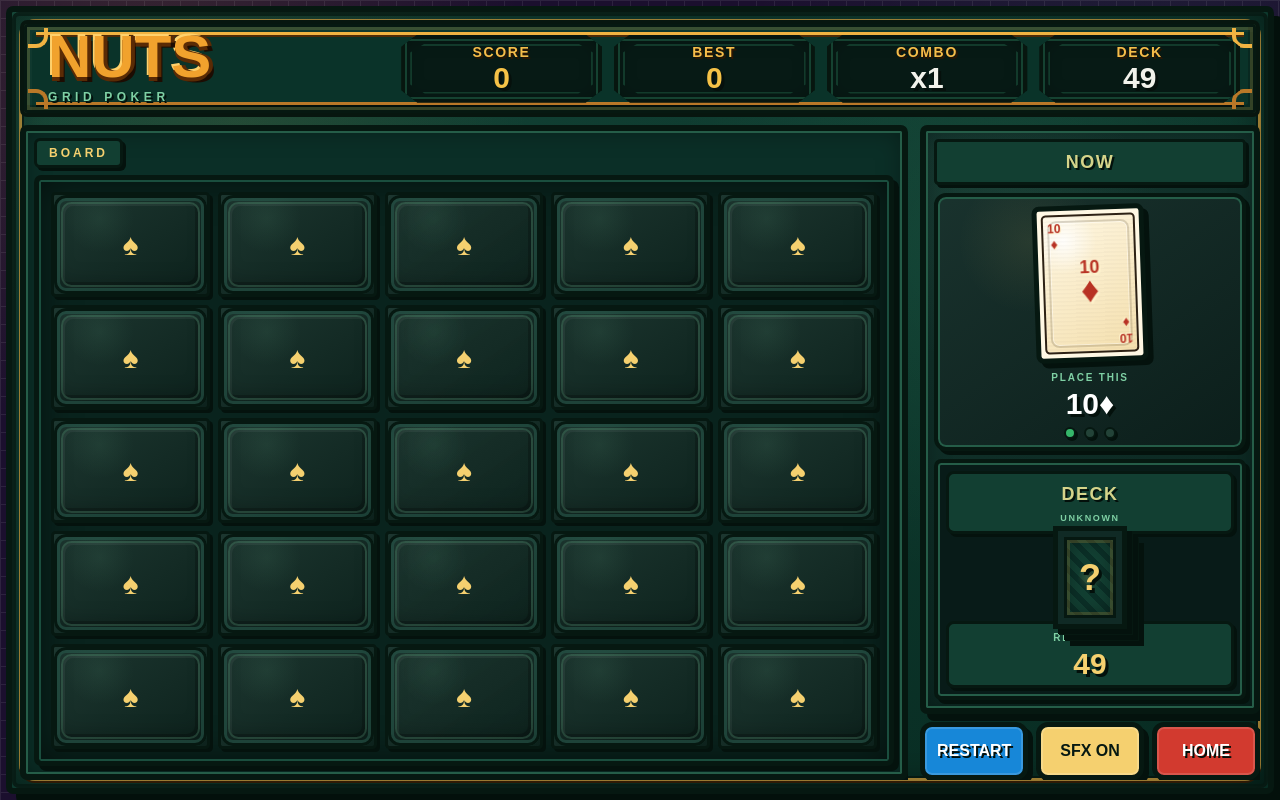
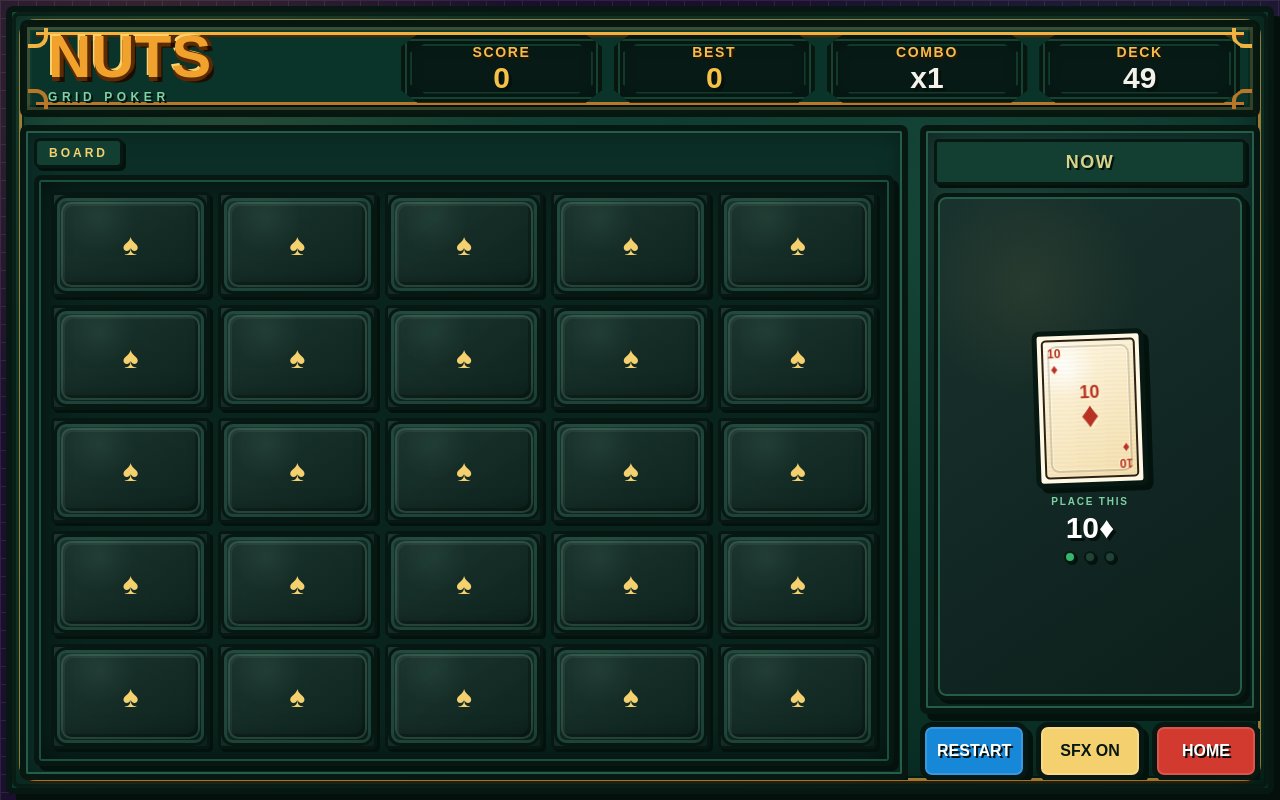
Before and after one commit to chxsedorf/nuts-game, a Next.js app: page / in a window 1280 px wide. Both pictures are taken after a click on the button "SOLO PLAY". Built offline with nearby package versions, Linux system fonts and the light colour scheme.

Commit message:
Apply Balatro inspired green style

```diff
--- a/app/page.tsx
+++ b/app/page.tsx
@@ -1833,6 +1833,10 @@ export default function Home() {
             min-height: auto !important;
           }
 
+          .solo-queue-panel {
+            grid-template-columns: minmax(0, 1fr) !important;
+          }
+
           .portrait-queue-panel > :first-child {
             grid-column: 1 / -1 !important;
             margin-bottom: 0 !important;
@@ -2210,6 +2214,10 @@ export default function Home() {
             grid-template-columns: minmax(0, 0.95fr) minmax(0, 1.05fr) !important;
             gap: 0.5rem !important;
             min-height: auto !important;
+          }
+
+          .solo-queue-panel {
+            grid-template-columns: minmax(0, 1fr) !important;
           }
 
           .portrait-queue-panel > :first-child {
@@ -2814,7 +2822,7 @@ export default function Home() {
             </div>
 
             <aside className="portrait-side flex min-h-0 flex-col gap-2 overflow-visible md:overflow-hidden">
-              <div className="portrait-queue-panel queue-panel pixel-hard flex min-h-0 flex-col overflow-hidden border-[5px] border-[#061811] p-1.5 shadow-[5px_5px_0_#04120d,0_0_0_2px_#255d48_inset,0_0_24px_rgba(0,0,0,0.34)_inset] sm:border-[6px] sm:p-2 md:flex-1 md:shadow-[7px_7px_0_#04120d,0_0_0_2px_#255d48_inset,0_0_24px_rgba(0,0,0,0.34)_inset]">
+              <div className="portrait-queue-panel solo-queue-panel queue-panel pixel-hard flex min-h-0 flex-col overflow-hidden border-[5px] border-[#061811] p-1.5 shadow-[5px_5px_0_#04120d,0_0_0_2px_#255d48_inset,0_0_24px_rgba(0,0,0,0.34)_inset] sm:border-[6px] sm:p-2 md:flex-1 md:shadow-[7px_7px_0_#04120d,0_0_0_2px_#255d48_inset,0_0_24px_rgba(0,0,0,0.34)_inset]">
                 <div className="pixel-hard-sm mb-2 shrink-0 border-[3px] border-[#061811] bg-[#123f32] px-3 py-1.5 text-center shadow-[3px_3px_0_#04120d]">
                   <p className="text-lg font-black tracking-[0.08em] text-[#d5d48a] drop-shadow-[2px_2px_0_#03100b]">
                     NOW
@@ -2824,7 +2832,7 @@ export default function Home() {
                 <button
                   onClick={() => selectHandCard(0)}
                   disabled={game.isGameOver || !game.hand[0]}
-                  className="queue-card-well mb-2 flex w-full shrink-0 flex-col items-center rounded-xl border-[4px] border-[#061811] p-2 text-center shadow-[4px_4px_0_#04120d,inset_0_0_0_2px_#255d48] transition hover:-translate-y-1 hover:brightness-110 hover:shadow-[6px_6px_0_#04120d]"
+                  className="queue-card-well mb-0 flex w-full min-h-0 flex-1 flex-col items-center justify-center rounded-xl border-[4px] border-[#061811] p-2 text-center shadow-[4px_4px_0_#04120d,inset_0_0_0_2px_#255d48] transition hover:-translate-y-1 hover:brightness-110 hover:shadow-[6px_6px_0_#04120d]"
                 >
                   <div
                     className="w-16 shrink-0 rotate-[-2deg] pixel-hard border-[5px] border-[#061811] bg-[#fff8e4] p-1 shadow-[5px_5px_0_#04120d] sm:w-20 lg:w-24 xl:w-28"
@@ -2857,52 +2865,6 @@ export default function Home() {
                     <span className="h-3 w-3 rounded-full border-[2px] border-[#061811] bg-[#234338] shadow-[2px_2px_0_#04120d]" />
                   </div>
                 </button>
-
-                <div className="pixel-hard flex min-h-0 flex-1 flex-col border-[4px] border-[#061811] bg-[#081b18] p-2 shadow-[4px_4px_0_#04120d,inset_0_0_0_2px_#255d48]">
-                  <div className="mb-2 shrink-0 rounded-lg border-[3px] border-[#061811] bg-[#123f32] px-3 py-1.5 text-center shadow-[3px_3px_0_#04120d]">
-                    <p className="text-lg font-black tracking-[0.08em] text-[#d5d48a] drop-shadow-[2px_2px_0_#03100b]">
-                      DECK
-                    </p>
-                    <p className="mt-1 text-[9px] font-black tracking-[0.18em] text-[#7fd0a4]">
-                      UNKNOWN
-                    </p>
-                  </div>
-
-                  <div className="flex min-h-0 flex-1 items-center justify-center">
-                    <div className="relative flex w-full max-w-[9rem] items-center justify-center py-1">
-                      <div
-                        className="absolute translate-x-3 translate-y-3 border-[5px] border-[#061811] bg-[#123f32] shadow-[5px_5px_0_#04120d]"
-                        style={{ width: "4.6rem", aspectRatio: "5 / 7" }}
-                      />
-                      <div
-                        className="absolute translate-x-1.5 translate-y-1.5 border-[5px] border-[#061811] bg-[#0f382d] shadow-[5px_5px_0_#04120d]"
-                        style={{ width: "4.6rem", aspectRatio: "5 / 7" }}
-                      />
-                      <div
-                        className="relative border-[5px] border-[#061811] bg-[#102a25] p-1.5 shadow-[5px_5px_0_#04120d]"
-                        style={{ width: "4.6rem", aspectRatio: "5 / 7" }}
-                      >
-                        <div className="flex h-full w-full items-center justify-center border-[3px] border-[#061811] bg-[radial-gradient(circle_at_center,rgba(245,208,111,0.18),transparent_28%),repeating-linear-gradient(45deg,#123f32_0px,#123f32_6px,#0b2f27_6px,#0b2f27_12px)] shadow-[inset_0_0_0_3px_rgba(245,181,68,0.18),inset_0_0_18px_rgba(0,0,0,0.35)]">
-                          <span className="text-4xl font-black text-[#f5d06f] drop-shadow-[3px_3px_0_#03100b]">
-                            ?
-                          </span>
-                        </div>
-                      </div>
-                    </div>
-                  </div>
-
-                  <div className="mt-2 shrink-0 rounded-lg border-[3px] border-[#061811] bg-[#123f32] px-3 py-1.5 text-center shadow-[3px_3px_0_#04120d]">
-                    <p className="text-[10px] font-black tracking-[0.18em] text-[#7fd0a4]">
-                      REMAINING
-                    </p>
-                    <p
-                      className="mt-1 text-3xl font-black leading-none text-[#f5d06f]"
-                      style={{ textShadow: "3px 3px 0 #03100b" }}
-                    >
-                      {game.deck.length}
-                    </p>
-                  </div>
-                </div>
               </div>
 
               <div className="grid shrink-0 grid-cols-3 gap-1.5 sm:gap-2">
```
